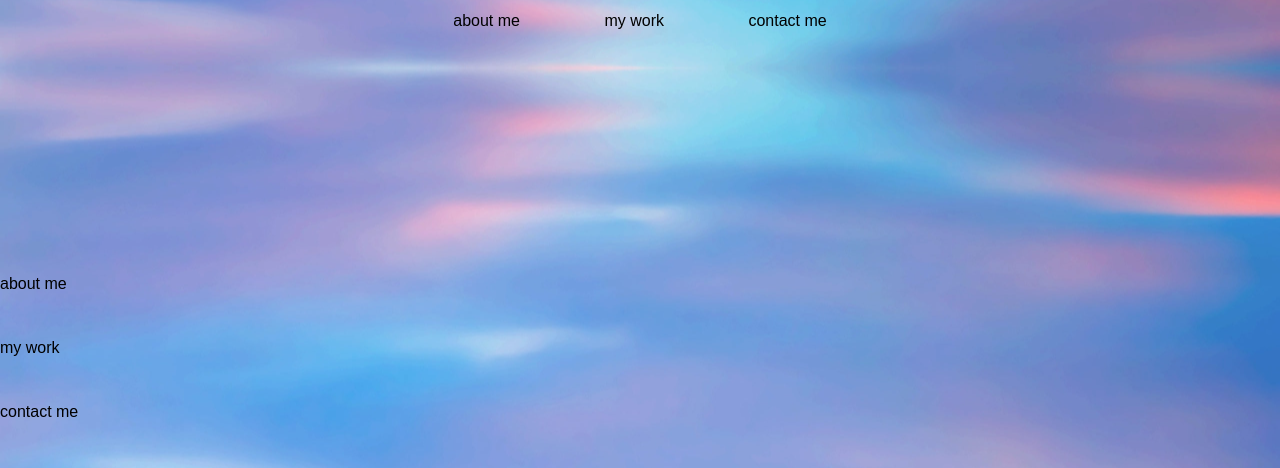
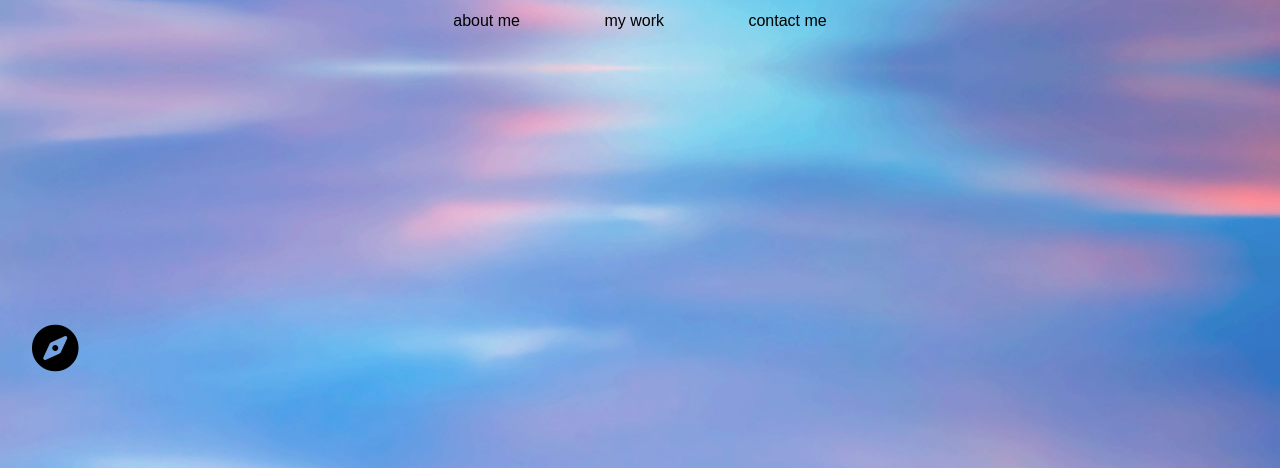
Before and after one commit to zchalk/Porfolio, a plain HTML site: page index.html in a window 1280 px wide. Shown: the part 332-800 px from the top of the page. Drawn offline with Linux system fonts and the light colour scheme; a web font is replaced by a local one.

Commit message:
this works too

```diff
--- a/assets/style.css
+++ b/assets/style.css
@@ -202,6 +202,9 @@ nav ul {
 i {
     font-size: 3rem;
  }
+ aside {
+     margin-left: 2rem;
+ }
 
  /* adjustments for tablet and  phone */
  @media only screen and (max-width: 768px) {
--- a/index.html
+++ b/index.html
@@ -1,5 +1,5 @@
 <!DOCTYPE html>
-<html>
+<html id="html">
 
 
     <head>
@@ -20,13 +20,13 @@
         <nav>
           <ul>
               <li>
-                 <a href= "#aboutme">about me</a>
+                 <a href= "#aboutmeNav">about me</a>
               </li>
               <li>
-                <a href= "#mywork">my work</a>
+                <a href= "#myworkNav">my work</a>
              </li>
               <li>
-                <a href= "#contactme">contact me</a>
+                <a href= "#contactmeNav">contact me</a>
               </li>
           </ul>
         </nav>
@@ -35,19 +35,17 @@
 
       <main>
         <aside id="side-ar-nav">
-          <a href= "#aboutme">about me</a>
-          <a href= "#mywork">my work</a>
-          <a href= "#contactme">contact me</a>
+          <a href="#html"> <i class="fas fa-compass"></i></a>
         </aside>
 
           <section id= "aboutme">
-              <h2>about me</h2>
+              <h2 id="aboutmeNav">about me</h2>
           <section id= "mypic"> </section>
               <p>I am a full stack developer with an interest in front end and UI/UX design. My goals when working a project are to capture an aesthetic and develop a seamless user experience. I also have a passion for developing effective communication with both my team and individuals.<br> <br> I am presently located in Fayetteville, NC. I am still in a full stack bootcamp through UNC Chapel Hill and expect to graduate in July 2021. My husband and I are due to move to Tacoma, WA early 2022.</p>
           </section>
            <!-- this section is kind of wonky, it took me a lot of time to get it to function properly. the divs titled big and small exist to be flex items. the internal divs title large and small project exist to make the entire div a clickable link -->
           <section id= "mywork">
-              <h2>my work</h2>
+              <h2 id= "myworkNav">my work</h2>
               <p> These are a few of the projects I have completed thus far, the most prominent being a collaborative project. Take a look:</p>
                   <a href= "https://github.com/zchalk/sk8erboyz">
                     <div class= "big">
@@ -72,7 +70,7 @@
           </section>
         <!-- this section contains a simple html email form -->
           <section id= "contactme">
-              <h2>contact me</h2>
+              <h2 id= "contactmeNav">contact me</h2>
               <form action="mailto:zoechalk1@gmail.com" method="post" enctype="text/plain">
                   <input type="submit" value="i promise i'll check my email" id= "button">
               </form>
```
